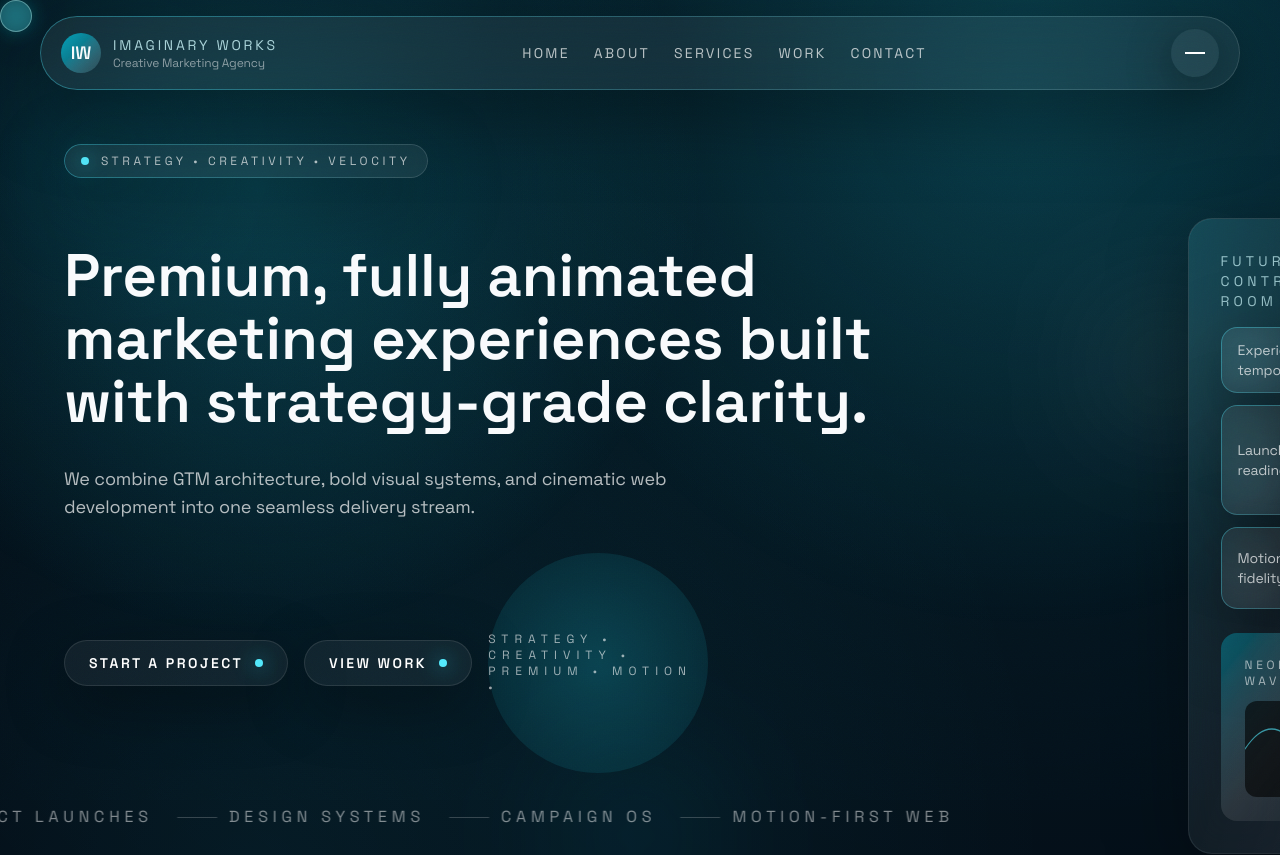
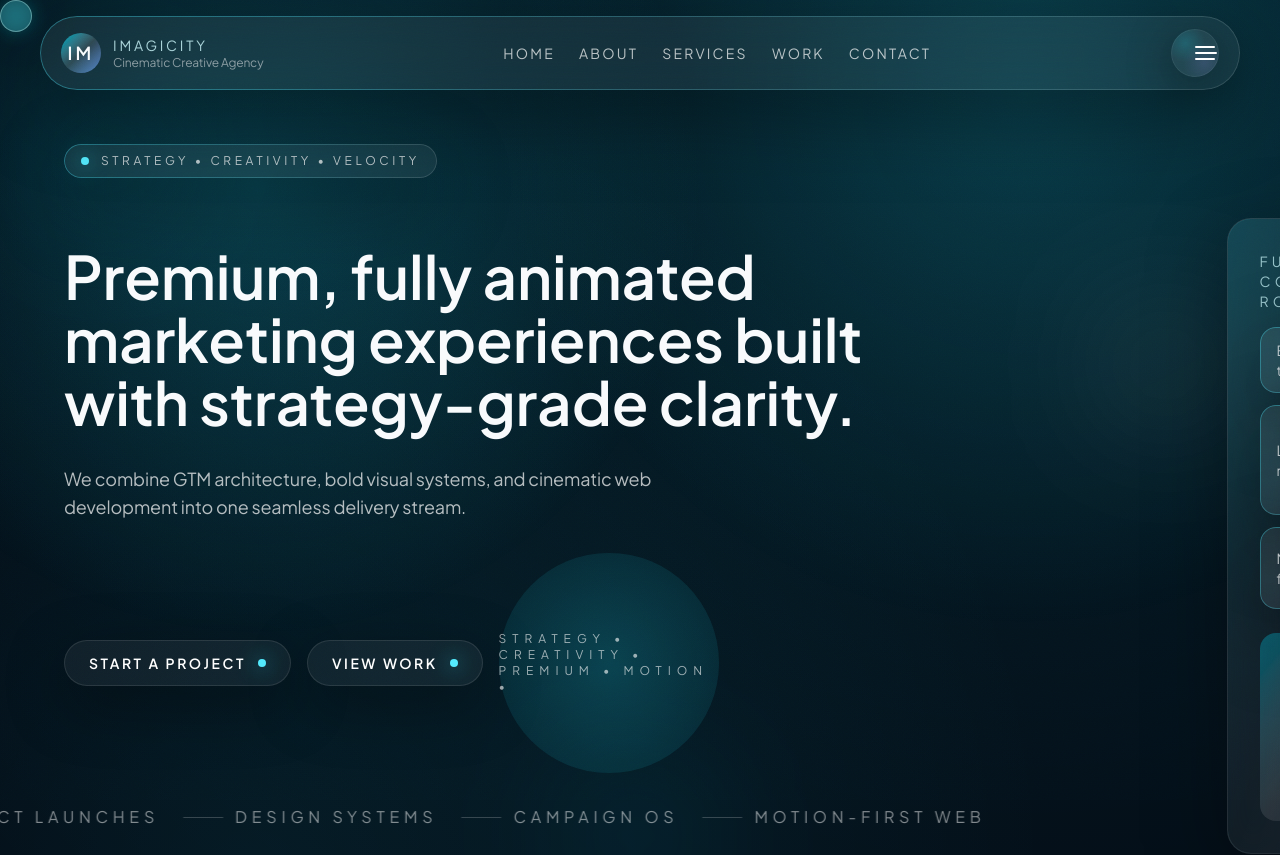
Before and after one commit to imagicity-stack/imagweb, a Next.js app: page / in a window 1280 px wide. Shown: the top 855 px of the page. Built offline with nearby package versions, Linux system fonts and the light colour scheme; no server answers.

Commit message:
Revamp Imagicity navigation and menu

```diff
--- a/src/app/globals.css
+++ b/src/app/globals.css
@@ -19,7 +19,7 @@ body {
     radial-gradient(circle at 80% 0%, rgba(29, 229, 255, 0.12), transparent 30%),
     var(--bg);
   color: var(--text);
-  font-family: var(--font-space), system-ui, -apple-system, sans-serif;
+  font-family: var(--font-jakarta), system-ui, -apple-system, sans-serif;
   letter-spacing: -0.01em;
   text-rendering: optimizeLegibility;
   min-height: 100vh;
--- a/src/app/layout.tsx
+++ b/src/app/layout.tsx
@@ -1,16 +1,16 @@
 import type { Metadata } from "next";
-import { Space_Grotesk } from "next/font/google";
+import { Plus_Jakarta_Sans } from "next/font/google";
 import ClientRoot from "@/components/ClientRoot";
 import "./globals.css";
 
-const spaceGrotesk = Space_Grotesk({
+const plusJakartaSans = Plus_Jakarta_Sans({
   subsets: ["latin"],
-  variable: "--font-space",
-  weight: ["400", "500", "600", "700"]
+  variable: "--font-jakarta",
+  weight: ["400", "500", "600", "700", "800"]
 });
 
-const siteName = "Imaginary Works";
-const siteUrl = "https://imagweb.example";
+const siteName = "Imagicity";
+const siteUrl = "https://imagicity.example";
 
 export const metadata: Metadata = {
   title: `${siteName} | Bold Creative Marketing Agency`,
@@ -35,8 +35,8 @@ export const metadata: Metadata = {
   },
   twitter: {
     card: "summary_large_image",
-    site: "@imaginaryworks",
-    creator: "@imaginaryworks",
+    site: "@imagicity",
+    creator: "@imagicity",
     title: `${siteName} | Creative Marketing`,
     description:
       "Premium creative marketing studio building futuristic brands with motion, design, and technology."
@@ -66,15 +66,15 @@ export default function RootLayout({
     description:
       "Creative marketing agency blending GTM strategy, design systems, campaign planning, and cinematic web experiences.",
     sameAs: [
-      "https://www.linkedin.com/company/imaginary-works",
-      "https://www.behance.net/imaginaryworks"
+      "https://www.linkedin.com/company/imagicity",
+      "https://www.behance.net/imagicity"
     ],
     logo: `${siteUrl}/logo.svg`
   };
 
   return (
     <html lang="en" className="bg-black">
-      <body className={`${spaceGrotesk.variable} antialiased`}>
+      <body className={`${plusJakartaSans.variable} antialiased`}>
         <ClientRoot>{children}</ClientRoot>
         <script
           type="application/ld+json"
--- a/src/components/MenuOverlay.tsx
+++ b/src/components/MenuOverlay.tsx
@@ -23,37 +23,40 @@ export default function MenuOverlay({
   const overlayRef = useRef<HTMLDivElement>(null);
 
   useEffect(() => {
+    const handleEsc = (event: KeyboardEvent) => {
+      if (event.key === "Escape") {
+        onClose();
+      }
+    };
+
+    window.addEventListener("keydown", handleEsc);
+
+    return () => window.removeEventListener("keydown", handleEsc);
+  }, [onClose]);
+
+  useEffect(() => {
     const container = overlayRef.current;
     if (!container) return;
-
-    gsap.set(container, { xPercent: 100 });
+    const ctx = gsap.context(() => {
       const items = container.querySelectorAll("[data-link]");
+      const timeline = gsap.timeline({ defaults: { ease: "power3.out" } });
 
       if (open) {
-      gsap.to(container, {
-        xPercent: 0,
-        duration: 0.9,
-        ease: "power4.out"
-      });
-      gsap.fromTo(
+        timeline
+          .set(container, { xPercent: 100, scale: 0.96, rotate: -3 })
+          .to(container, { xPercent: 0, scale: 1, rotate: 0, duration: 0.9, ease: "power4.out" })
+          .fromTo(
             items,
             { x: 40, opacity: 0 },
-        {
-          x: 0,
-          opacity: 1,
-          duration: 0.8,
-          ease: "power3.out",
-          stagger: 0.08,
-          delay: 0.2
-        }
+            { x: 0, opacity: 1, duration: 0.8, stagger: 0.08, delay: 0.1 },
+            "<"
           );
       } else {
-      gsap.to(container, {
-        xPercent: 100,
-        duration: 0.9,
-        ease: "power4.inOut"
-      });
+        timeline.to(container, { xPercent: 110, scale: 0.94, rotate: 3, duration: 0.75, ease: "power4.inOut" });
       }
+    }, container);
+
+    return () => ctx.revert();
   }, [open]);
 
   return (
@@ -61,13 +64,23 @@ export default function MenuOverlay({
       {open && (
         <motion.div
           ref={overlayRef}
-          className="fixed inset-0 z-20 flex bg-black/90 text-white"
+          className="fixed inset-0 z-20 flex overflow-hidden bg-black/90 text-white"
           initial={{ opacity: 0 }}
           animate={{ opacity: 1 }}
           exit={{ opacity: 0 }}
         >
-          <div className="flex-1 bg-gradient-to-r from-cyan-500/10 via-transparent to-transparent" />
-          <div className="flex flex-1 flex-col justify-center gap-6 px-10">
+          <motion.div
+            aria-hidden
+            className="absolute inset-0 opacity-70"
+            animate={{ backgroundPosition: ["0% 0%", "120% 60%", "0% 0%"], rotate: [0, 2, -2, 0] }}
+            transition={{ duration: 14, ease: "easeInOut", repeat: Infinity }}
+            style={{
+              backgroundImage:
+                "radial-gradient(circle at 20% 30%, rgba(29,229,255,0.18), transparent 30%), radial-gradient(circle at 80% 70%, rgba(124,58,237,0.22), transparent 32%)"
+            }}
+          />
+          <div className="flex-1 bg-gradient-to-r from-cyan-500/10 via-transparent to-transparent backdrop-blur-[2px]" />
+          <div className="relative flex flex-1 flex-col justify-center gap-6 px-10">
             <p className="text-sm uppercase tracking-[0.3em] text-cyan-100/70">Navigate</p>
             <div className="space-y-4 text-4xl font-semibold sm:text-5xl">
               {links.map((link) => (
--- a/src/components/Navigation.tsx
+++ b/src/components/Navigation.tsx
@@ -40,12 +40,17 @@ export default function Navigation({
       >
         <div className="glass gradient-border flex items-center justify-between rounded-full px-5 py-3">
           <Link href="#home" className="flex items-center gap-3" aria-label="Go to home">
-            <span className="relative flex h-10 w-10 items-center justify-center rounded-full bg-gradient-to-br from-cyan-400/70 to-white/10 text-lg font-semibold">
-              IW
+            <span className="relative flex h-10 w-10 items-center justify-center overflow-hidden rounded-full bg-gradient-to-br from-cyan-400/70 via-white/10 to-indigo-400/60 text-lg font-semibold uppercase tracking-[0.18em]">
+              <motion.span
+                className="absolute inset-0 bg-gradient-to-br from-cyan-300/25 via-transparent to-white/10"
+                animate={{ rotate: 360 }}
+                transition={{ duration: 12, ease: "linear", repeat: Infinity }}
+              />
+              <span className="relative">IM</span>
             </span>
             <div className="hidden sm:block">
-              <p className="text-sm uppercase tracking-[0.2em] text-cyan-100/80">Imaginary Works</p>
-              <p className="text-xs text-white/50">Creative Marketing Agency</p>
+              <p className="text-sm uppercase tracking-[0.2em] text-cyan-100/80">Imagicity</p>
+              <p className="text-xs text-white/50">Cinematic Creative Agency</p>
             </div>
           </Link>
           <div className="hidden md:flex items-center gap-6 text-sm uppercase tracking-[0.16em] text-white/70">
@@ -60,24 +65,60 @@ export default function Navigation({
               </Link>
             ))}
           </div>
-          <button
+          <motion.button
+            type="button"
             data-magnetic
             onClick={onToggle}
-            className="relative flex h-12 w-12 items-center justify-center rounded-full bg-white/5 text-white shadow-[0_10px_45px_rgba(0,0,0,0.4)] transition-all hover:bg-white/10"
+            aria-expanded={open}
             aria-label={open ? "Close navigation menu" : "Open navigation menu"}
+            whileHover={{ scale: 1.05 }}
+            whileTap={{ scale: 0.97 }}
+            className="group relative flex h-12 w-12 items-center justify-center overflow-hidden rounded-full bg-white/5 text-white shadow-[0_10px_45px_rgba(0,0,0,0.4)] transition-all hover:bg-white/10"
           >
+            <motion.span
+              className="absolute inset-0 bg-[radial-gradient(circle_at_30%_30%,rgba(29,229,255,0.16),transparent_40%),radial-gradient(circle_at_70%_70%,rgba(120,119,198,0.22),transparent_45%)]"
+              animate={{ rotate: [0, 6, 0, -4, 0], scale: [1, 1.03, 1.01, 1.04, 1] }}
+              transition={{ duration: 6, ease: "easeInOut", repeat: Infinity }}
+            />
             <motion.div
-              animate={{ rotate: open ? 45 : 0 }}
-              transition={{ duration: 0.3, ease: "easeOut" }}
-              className="h-5 w-5"
+              initial="closed"
+              animate={open ? "open" : "closed"}
+              variants={{
+                closed: { rotate: 0 },
+                open: { rotate: 0 }
+              }}
+              transition={{ duration: 0.35, ease: "easeOut" }}
+              className="relative flex h-6 w-6 items-center justify-center"
             >
-              <span className="absolute left-1/2 top-1/2 block h-[2px] w-5 -translate-x-1/2 -translate-y-1/2 bg-white" />
-              <span
-                className="absolute left-1/2 top-1/2 block h-[2px] w-5 -translate-x-1/2 -translate-y-1/2 bg-white"
-                style={{ rotate: open ? "90deg" : "0deg", transformOrigin: "center" }}
-              />
+              {["top", "middle", "bottom"].map((position, index) => (
+                <motion.span
+                  key={position}
+                  className="absolute left-1/2 block h-[2px] origin-center rounded-full bg-white"
+                  style={{ width: position === "middle" ? "1.4rem" : "1.25rem" }}
+                  variants={{
+                    closed: {
+                      rotate: 0,
+                      y: position === "top" ? -6 : position === "bottom" ? 6 : 0,
+                      x: 0,
+                      opacity: 1
+                    },
+                    open: {
+                      rotate: index === 0 ? 42 : index === 2 ? -42 : 0,
+                      y: 0,
+                      x: index === 1 ? -4 : 0,
+                      opacity: index === 1 ? 0 : 1
+                    }
+                  }}
+                  transition={{ duration: 0.35, ease: "easeOut" }}
+                />
+              ))}
             </motion.div>
-          </button>
+            <motion.span
+              className="absolute inset-0 rounded-full border border-white/10"
+              animate={{ opacity: [0.25, 0.6, 0.25] }}
+              transition={{ duration: 2.5, repeat: Infinity, ease: "easeInOut" }}
+            />
+          </motion.button>
         </div>
       </div>
       <MenuOverlay open={open} onClose={onClose} />
```
Lines whose indentation alone changed are shown as unchanged.
